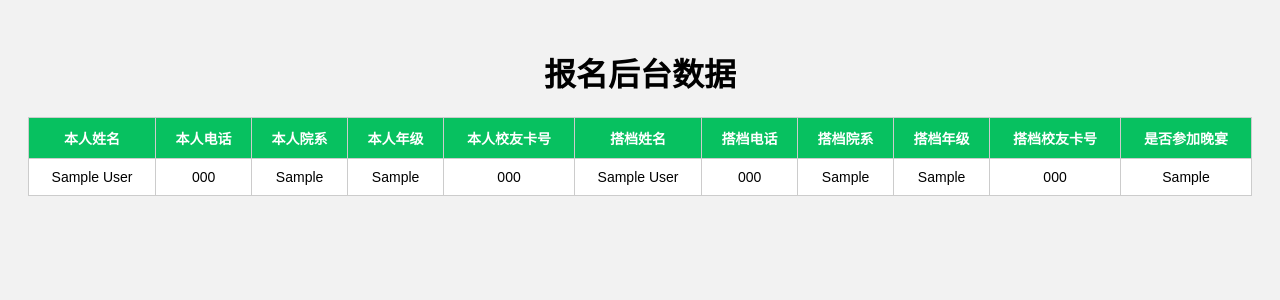
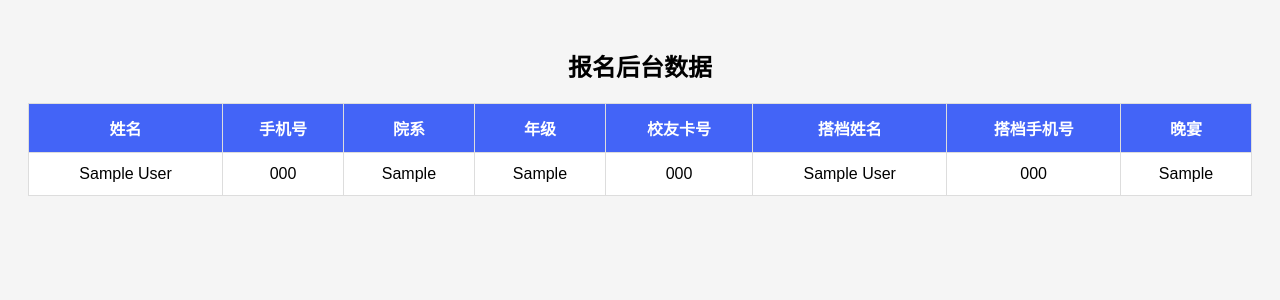
Before and after one commit to jzy2003/signup-system, a Flask app: template templates/admin.html in a window 1280 px wide. Shown: the top 300 px of the page. Run offline with Flask 3, Linux system fonts and the light colour scheme; the template is opened without the code that fills it: values that come from a table or form of the project are taken from there, others are empty; tables that the repository leaves empty hold one stand-in row (values such as "Sample post").

Commit message:
add admin

```diff
--- a/templates/admin.html
+++ b/templates/admin.html
@@ -3,17 +3,17 @@
 
 <head>
     <meta charset="UTF-8">
-    <title>后台管理</title>
+    <title>报名后台</title>
 
     <style>
 
         body{
             font-family:Arial;
-            background:#f2f2f2;
+            background:#f5f5f5;
             padding:20px;
         }
 
-        h1{
+        h2{
             text-align:center;
         }
 
@@ -23,15 +23,14 @@
             background:white;
         }
 
-        th, td{
-            border:1px solid #ccc;
-            padding:10px;
+        th,td{
+            border:1px solid #ddd;
+            padding:12px;
             text-align:center;
-            font-size:14px;
         }
 
         th{
-            background:#07c160;
+            background:#4364F7;
             color:white;
         }
 
@@ -41,24 +40,23 @@
 
 <body>
 
-    <h1>报名后台数据</h1>
+<h2>报名后台数据</h2>
 
 <table>
 
 <tr>
-            <th>本人姓名</th>
-            <th>本人电话</th>
-            <th>本人院系</th>
-            <th>本人年级</th>
-            <th>本人校友卡号</th>
+
+    <th>姓名</th>
+    <th>手机号</th>
+    <th>院系</th>
+    <th>年级</th>
+    <th>校友卡号</th>
 
     <th>搭档姓名</th>
-            <th>搭档电话</th>
-            <th>搭档院系</th>
-            <th>搭档年级</th>
-            <th>搭档校友卡号</th>
+    <th>搭档手机号</th>
 
-            <th>是否参加晚宴</th>
+    <th>晚宴</th>
+
 </tr>
 
 {% for user in users %}
@@ -73,9 +71,6 @@
 
     <td>{{ user.partner_name }}</td>
     <td>{{ user.partner_phone }}</td>
-            <td>{{ user.partner_department }}</td>
-            <td>{{ user.partner_grade }}</td>
-            <td>{{ user.partner_card_number }}</td>
 
     <td>{{ user.dinner }}</td>
 
```
Lines whose indentation alone changed are shown as unchanged.
